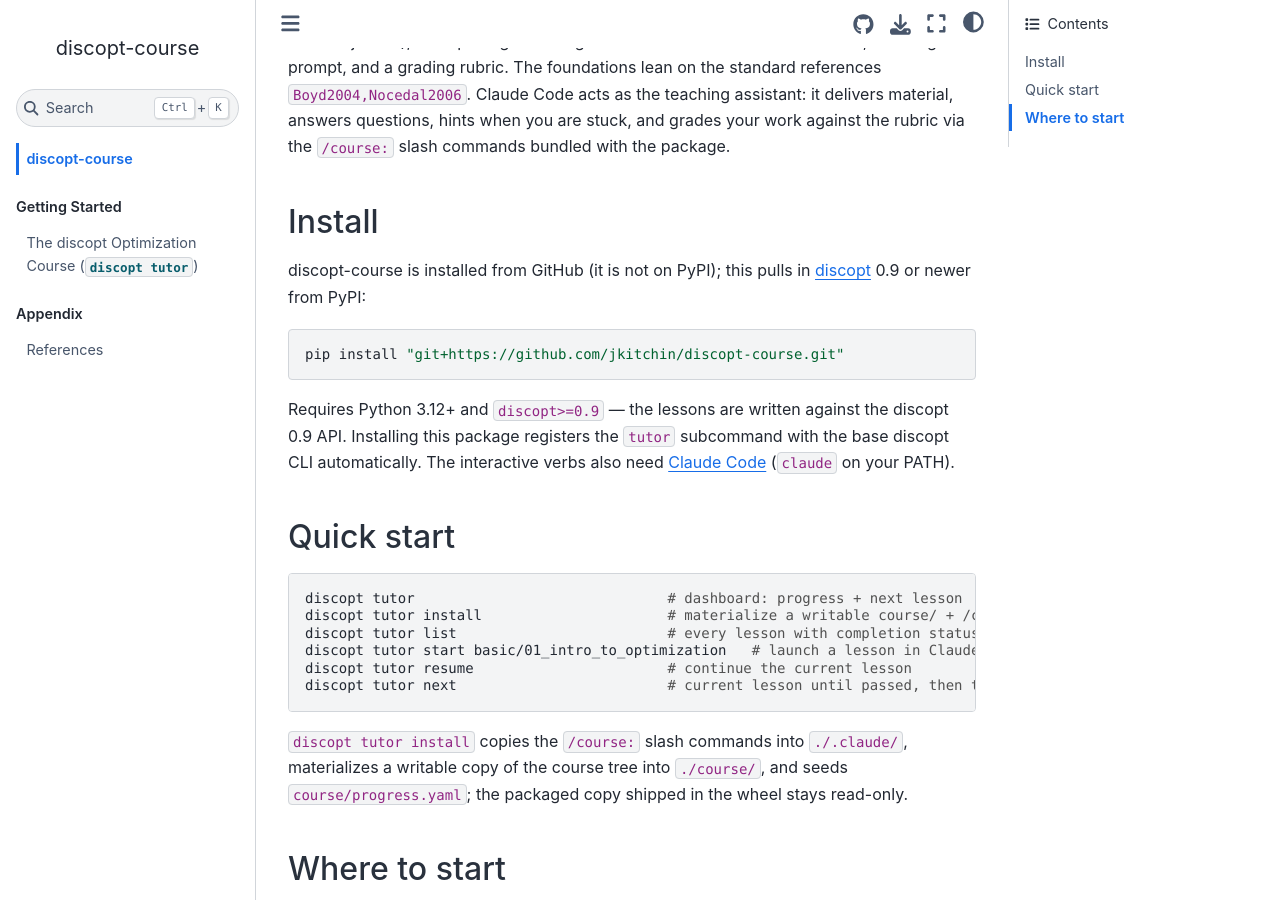
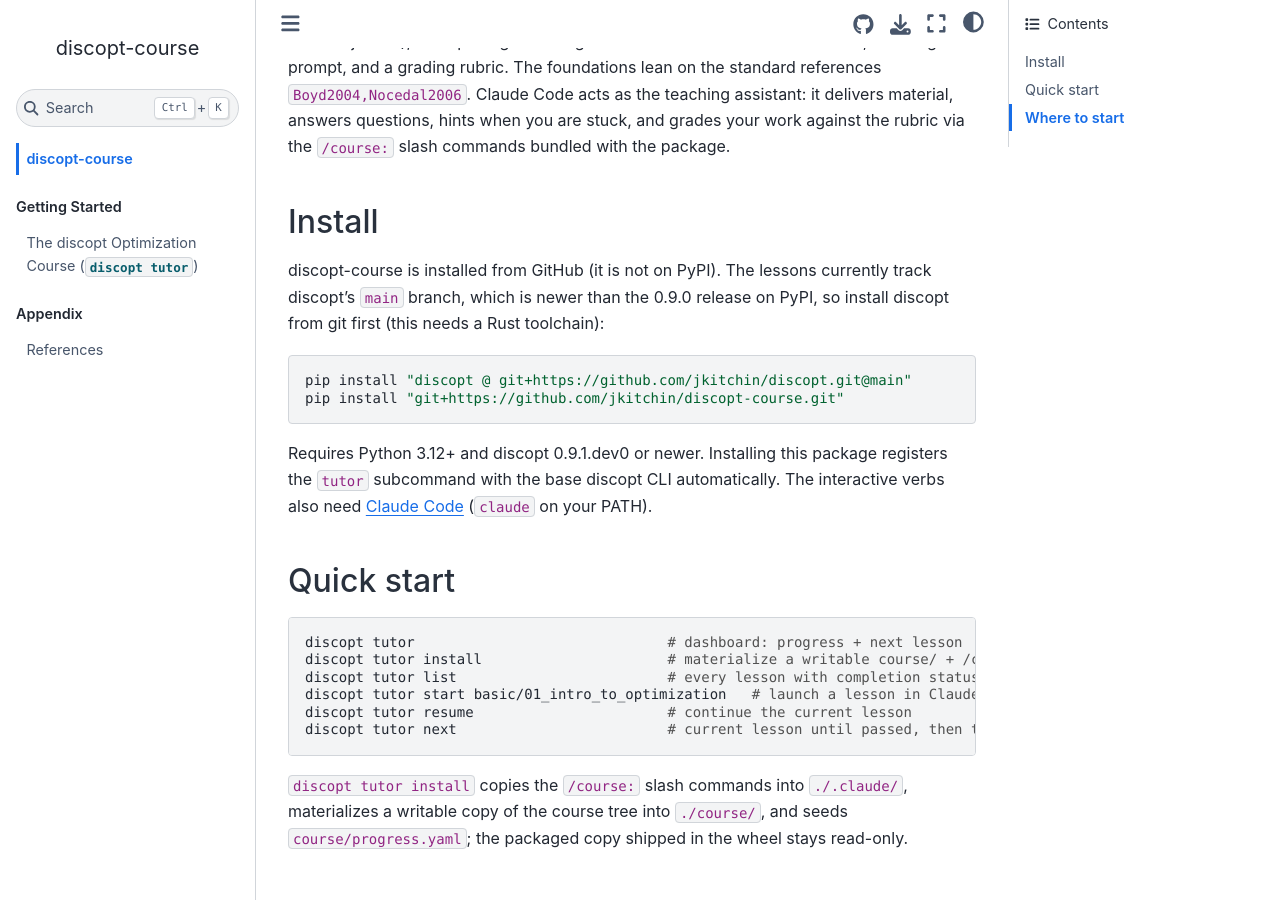
Before and after one commit to jkitchin/discopt-course, a Jupyter Book: the page built from docs/intro.md, in a window 1280 px wide and 900 px high, scrolled down 310 px. Built offline with Jupyter Book 1.0.4 settings and Sphinx 7.4.7 and the Sphinx Book theme 1.1.4, drawn with Linux system fonts in a browser that asks for light colours; cross-references to code outside the pages are shown as plain code.

Commit message:
build: track discopt main until the next release
- [tool.uv.sources] git pin to discopt main; require discopt>0.9.0
- Install docs: install discopt from git first (needs Rust toolchain)
- Tutor notebook mentions the electives

Co-Authored-By: Claude Opus 5.5 <noreply@anthropic.com>
Claude-Session: https://claude.ai/code/session_01Dc7TmppMMqqj4EurwYaQgi

````diff
--- a/docs/intro.md
+++ b/docs/intro.md
@@ -18,15 +18,16 @@ via the `/course:` slash commands bundled with the package.
 
 ## Install
 
-discopt-course is installed from GitHub (it is not on PyPI); this pulls in
-[discopt](https://pypi.org/project/discopt/) 0.9 or newer from PyPI:
+discopt-course is installed from GitHub (it is not on PyPI). The lessons
+currently track discopt's `main` branch, which is newer than the 0.9.0 release
+on PyPI, so install discopt from git first (this needs a Rust toolchain):
 
 ```bash
+pip install "discopt @ git+https://github.com/jkitchin/discopt.git@main"
 pip install "git+https://github.com/jkitchin/discopt-course.git"
 ```
 
-Requires Python 3.12+ and `discopt>=0.9` — the lessons are written against
-the discopt 0.9 API. Installing this package registers the `tutor` subcommand
+Requires Python 3.12+ and discopt 0.9.1.dev0 or newer. Installing this package registers the `tutor` subcommand
 with the base discopt CLI automatically. The interactive verbs also need
 [Claude Code](https://claude.com/claude-code) (`claude` on your PATH).
 
````
Also changed, not shown: README.md (+9 -5 lines), pyproject.toml (+11 -3 lines), src/discopt/course/_claude_assets/commands/course/lesson.md (+1 -1 lines), src/discopt/course/_claude_assets/skills/course-assessor/SKILL.md (+1 -1 lines), docs/notebooks/tutor_course.ipynb, src/discopt/course/README.md, 1 other file.
